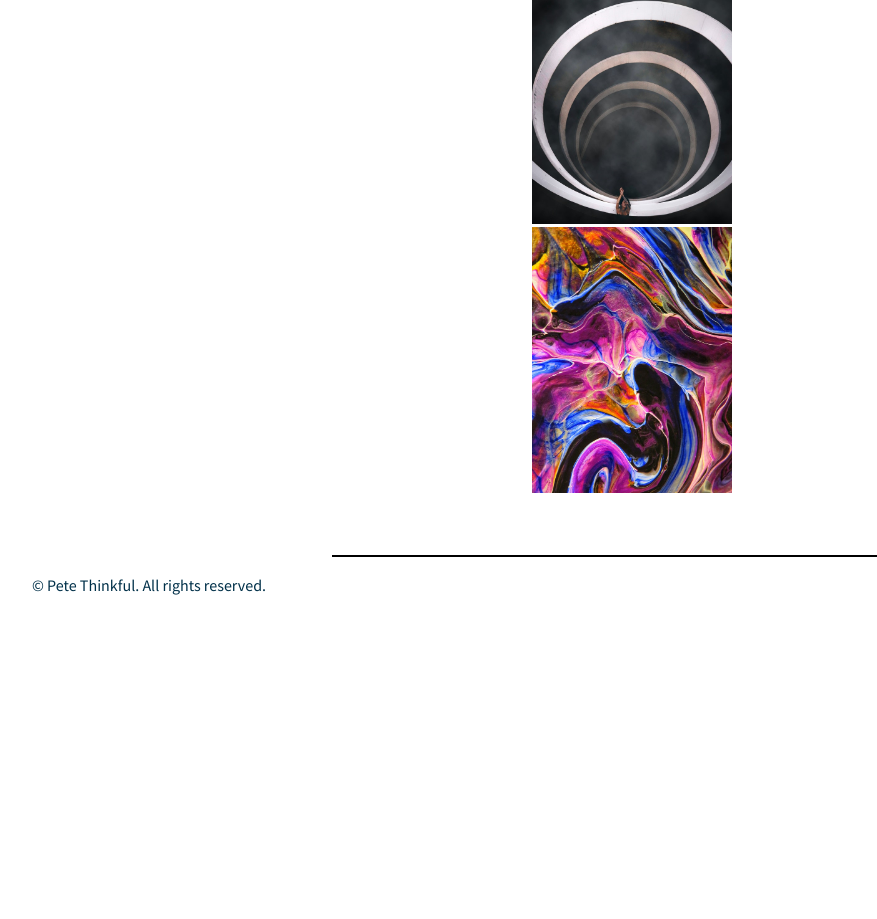
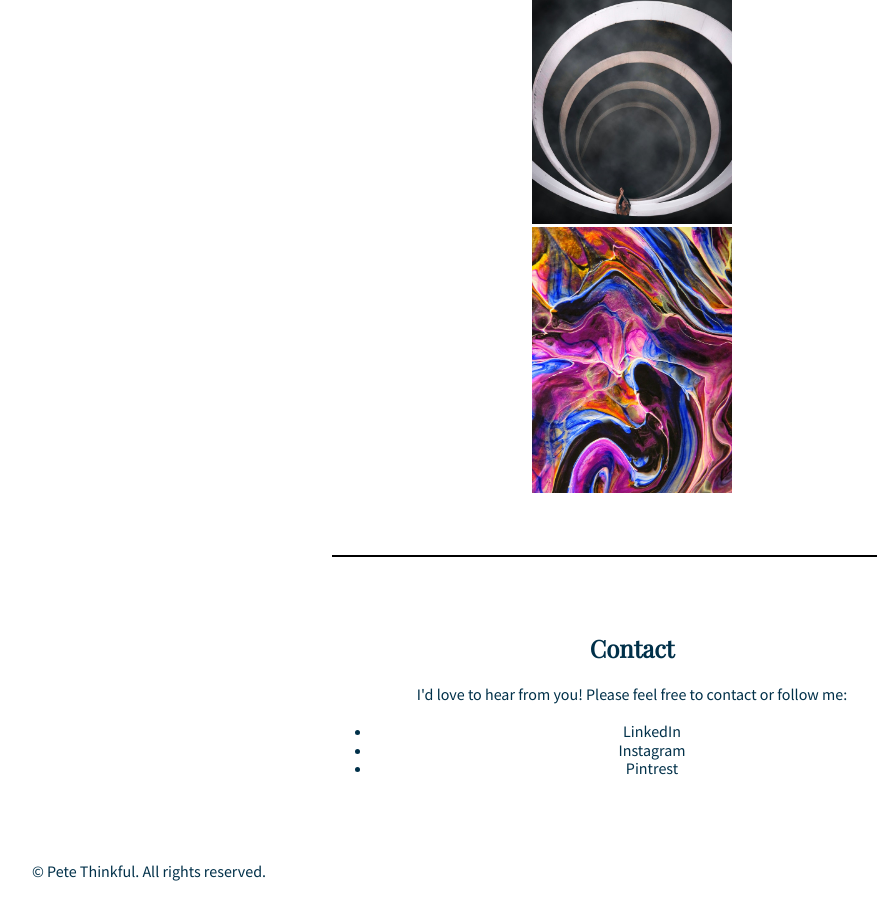
Before and after one commit to thirteenpylons/portfolio_webpage, a plain HTML site: page index.html in a window 1280 px wide. Shown: the part 750-1669 px from the top of the page, without its empty margins (8-885 px from the left). Before the commit the page ends 1403 px from the top, so only its background shows below. Drawn offline with nearby package versions, Linux system fonts and the light colour scheme.

Commit message:
add contact info in index

```diff
--- a/index.html
+++ b/index.html
@@ -40,6 +40,19 @@
       <hr>
 
       <!-- TODO: Add Contact section here -->
+      <div id="contact_section">
+        <article>
+          <div>
+            <h2>Contact</h2>
+            <p>I'd love to hear from you! Please feel free to contact or follow me:</p>
+            <ul>
+              <li>LinkedIn</li>
+              <li>Instagram</li>
+              <li>Pintrest</li>
+            </ul>
+          </div>
+        </article>
+      </div>
     </div>
   </main>
 
```
